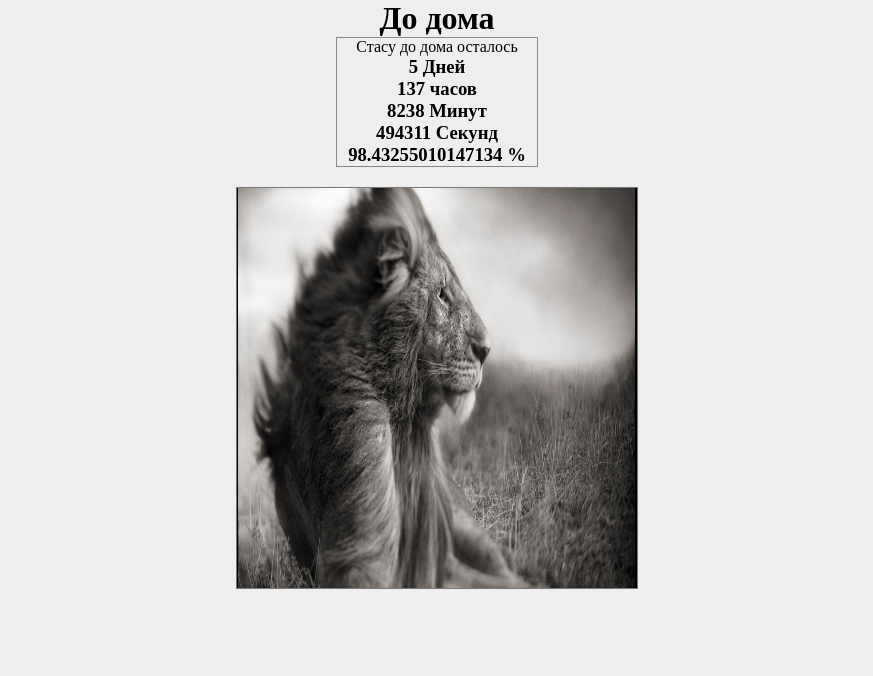
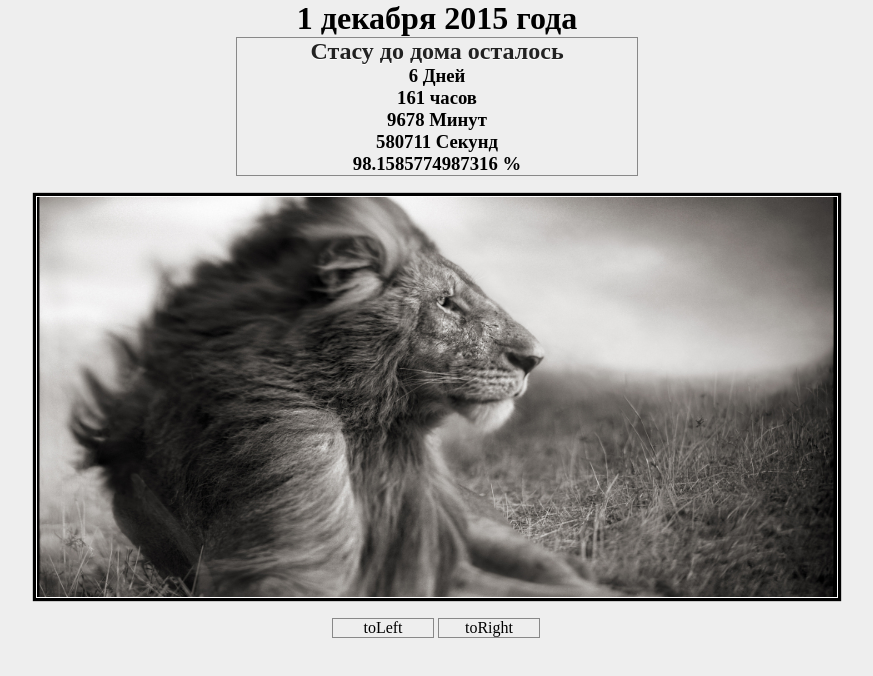
Before and after one commit to developandbehappy/TimeForDmb, a plain HTML site: page index.html in a window 1280 px wide. Shown: the whole page, without its empty margins (203-1076 px from the left). Drawn offline with Linux system fonts and the light colour scheme.

Commit message:
new changes

```diff
--- a/index.html
+++ b/index.html
@@ -15,19 +15,31 @@
 		background: #eee
 	}
 	#slider {
-		width: 400px;
+		width: 800px;
 		height: 400px;
-		border: 1px solid #777;
+		border: 1px solid #fff;
 		margin: 20px auto;
 		display: block;
+		box-shadow: 0 0 1px 3px #000;
+	}
+	#buttons {
+		margin: auto;
+		width: 210px;
+	}
+	#buttons li {
+		width: 100px;
+		text-align: center;
+		display: inline-block;
+		border: 1px solid #888;
+		margin: 0;
 	}
 	</style>
 </head>
 <body>
-<h1>До дома</h1>
-<div style="margin:auto;border:1px solid #888;text-align:center;width: 200px;">
+<h1>1 декабря 2015 года</h1>
+<div style="margin:auto;border:1px solid #888;text-align:center;width: 400px;">
 	<ul>
-		<span>Стасу до дома осталось</span>
+		<h2 style='color: #222;text-shadow: 0 1px 0 #fff'>Стасу до дома осталось</h2>
 		<h3 id='days'></h3>
 		<h3 id='hours'></h3>
 		<h3 id='minute'></h3>
@@ -35,7 +47,11 @@
 		<h3 id='procent'></h3>
 	</ul>
 </div>
-<img id='slider'></div>
+<img id='slider' src='img/9.jpg'></div>
+<ul id='buttons'>
+	<li>toLeft</li>
+	<li>toRight</li>
+</ul>
 <script type="text/javascript">
 	window.setInterval(init, 100);
 	function init () {
@@ -44,7 +60,7 @@
 		var days = document.getElementById('days');
 		var procentt = document.getElementById('procent');
 		var hours = document.getElementById('hours');
-		var lastTime = new Date('11 30 2015');
+		var lastTime = new Date('12 1 2015');
 		var dateNowIs = new Date();
 		var years = 365;
 		var procent = years/100;
@@ -60,24 +76,8 @@
 		var rand = Math.floor(Math.random(1,14)*12)+1;
 		console.log(rand);
 		slider.src = 'img/' + rand + '.jpg';
+		slider
 	},3000);
-	// 	function init () {
-	// 	var time = document.getElementById('time');
-	// 	var minute = document.getElementById('minute');
-	// 	var days = document.getElementById('days');
-	// 	var procentt = document.getElementById('procent');
-	// 	var hours = document.getElementById('hours');
-	// 	var lastTime = new Date('12 14 2015');
-	// 	var dateNowIs = new Date();
-	// 	var years = 531;
-	// 	var procent = years/100;
-	// 	var lostTime = lastTime - dateNowIs;
-	// 	time.innerText = Math.floor(lostTime/1000) + ' Секунд';
-	// 	days.innerText = Math.floor(lostTime/60/60000/24) + ' Дней';
-	// 	minute.innerText = Math.floor(lostTime/1000/60) + ' Минут';
-	// 	procentt.innerText = 100 - lostTime/60/60000/24/procent + ' %';
-	// 	hours.innerText =  Math.floor(lostTime/1000/60/60) + ' часов';
-	// }
 </script>
 </body>
 </html>
```
